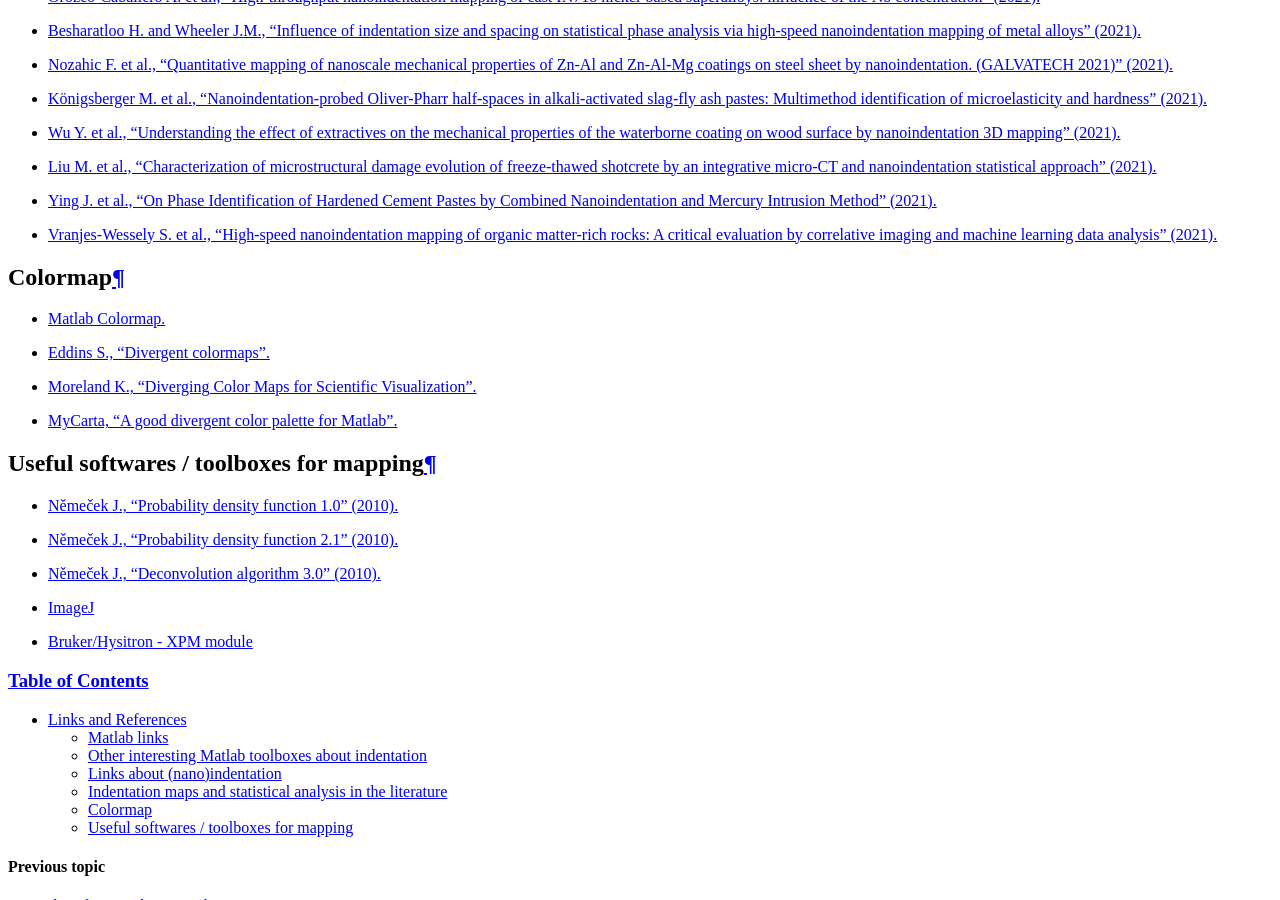
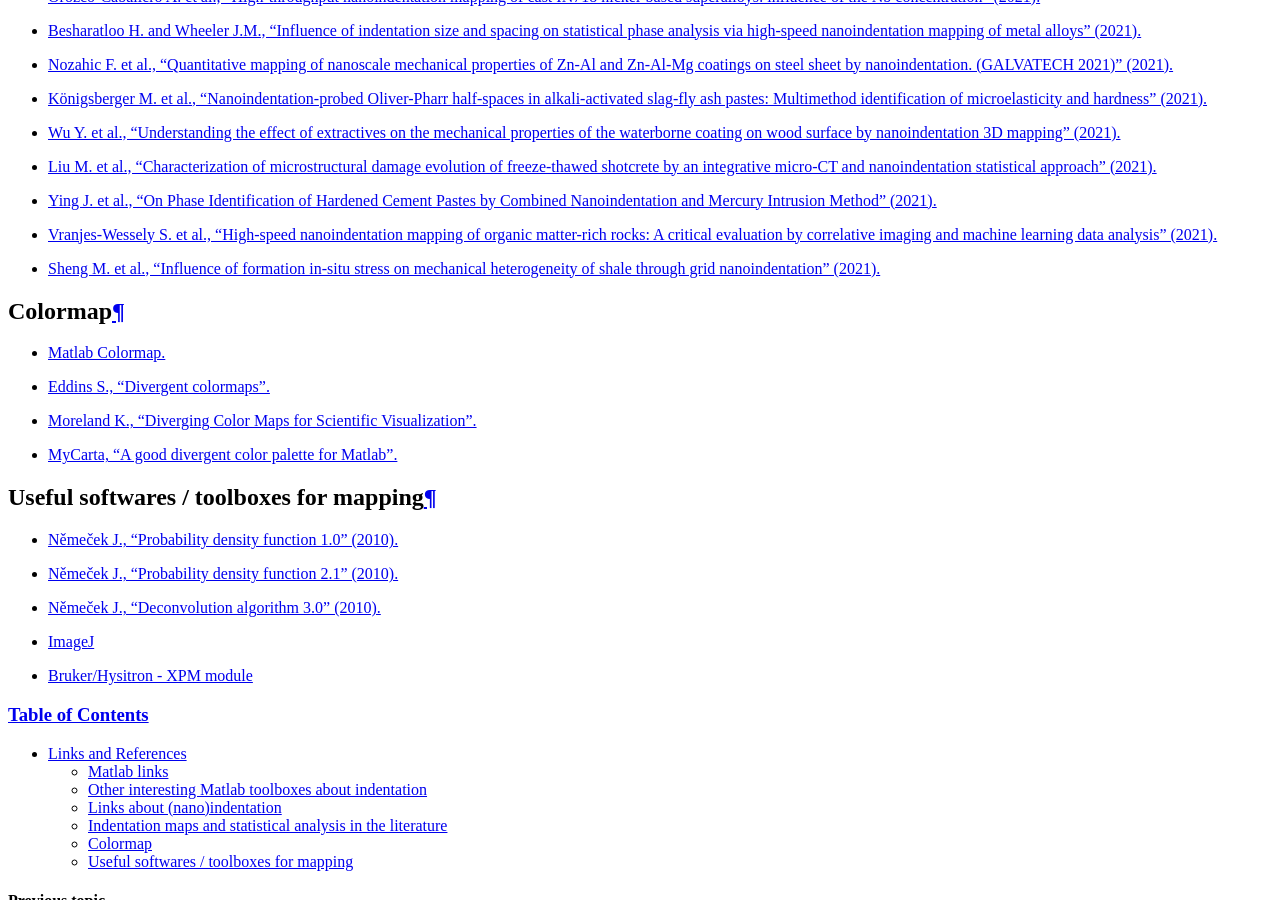
Before and after one commit to DavidMercier/TriDiMap, a Sphinx documentation site: the page built from doc/links_ref.rst, in a window 1280 px wide and 900 px high, scrolled down 2724 px. Built offline with Sphinx 7.4.7, drawn with Linux system fonts in a browser that asks for light colours; comment, search, counter and statistics services are not loaded.

Commit message:
Update links_ref.rst

```diff
--- a/doc/links_ref.rst
+++ b/doc/links_ref.rst
@@ -89,6 +89,7 @@ Indentation maps and statistical analysis in the literature
 * `Liu M. et al., "Characterization of microstructural damage evolution of freeze-thawed shotcrete by an integrative micro-CT and nanoindentation statistical approach" (2021). <https://doi.org/10.1016/j.cemconcomp.2020.103909>`_
 * `Ying J. et al., "On Phase Identification of Hardened Cement Pastes by Combined Nanoindentation and Mercury Intrusion Method" (2021). <https://doi.org/10.3390/ma14123349>`_
 * `Vranjes-Wessely S. et al., "High-speed nanoindentation mapping of organic matter-rich rocks: A critical evaluation by correlative imaging and machine learning data analysis" (2021). <https://doi.org/10.1016/j.coal.2021.103847>`_
+* `Sheng M. et al., "Influence of formation in-situ stress on mechanical heterogeneity of shale through grid nanoindentation" (2021). <https://doi.org/10.1016/j.petsci.2021.10.006>`_
 
 Colormap
 ############################################
```
